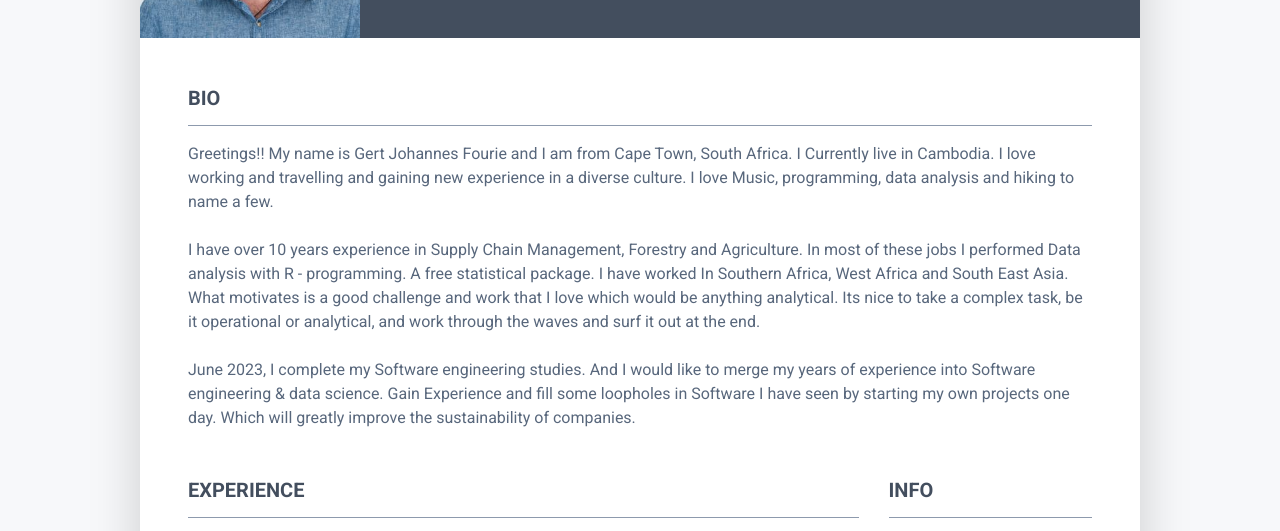
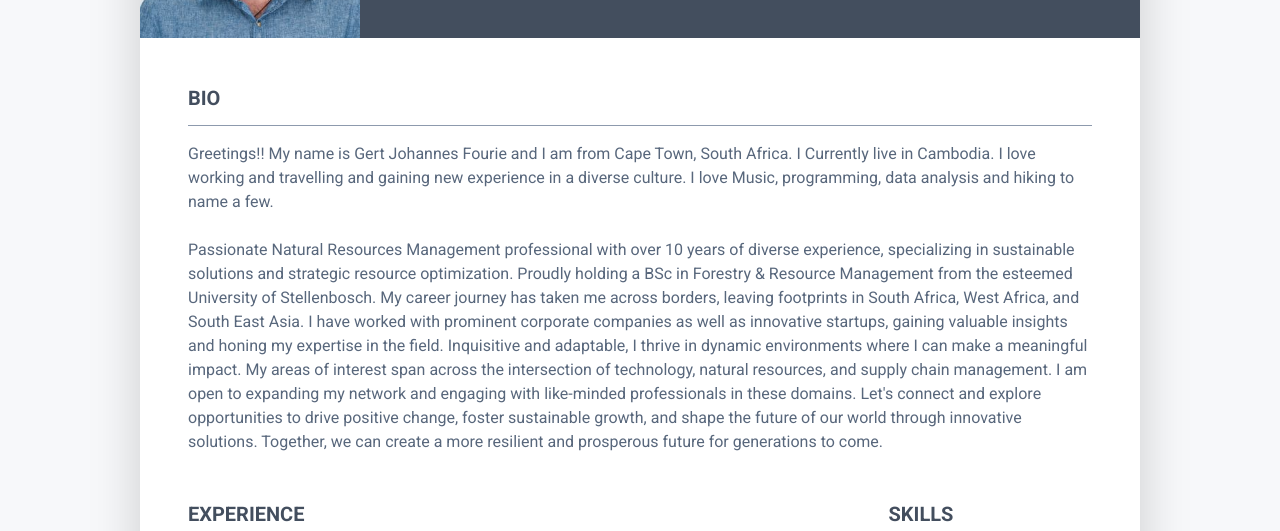
Before and after one commit to GJprocode/LiakCV, a plain HTML site: page index.html in a window 1280 px wide. Shown: the part 212-743 px from the top of the page. Drawn offline with Linux system fonts and the light colour scheme.

Commit message:
Update index.html

```diff
--- a/index.html
+++ b/index.html
@@ -63,18 +63,20 @@ text-decoration: underline;
                             a diverse culture. I love Music, programming, data analysis and hiking to name a few.
                             <br>
                             <br>
-                            I have over 10 years experience in Supply Chain Management, Forestry and Agriculture.
-                            In most of these jobs I performed Data analysis with R - programming. A free statistical
-                            package. I have worked In Southern Africa, West Africa and South East Asia.<br>
-                            What motivates is a good challenge and work that I love which would be anything analytical.
-                            Its nice to take a complex task, be it operational or analytical, and work through the waves
-                            and surf it out at the end.
-                            <br>
-                            <br>
-                            June 2023,  I complete my Software engineering studies.
-                            And I would like to merge my years of experience into Software engineering & data science.
-                            Gain Experience and fill some loopholes in Software I have seen by starting my own projects one day. Which
-                            will greatly improve the sustainability of companies. </p>
+                           	Passionate Natural Resources Management professional with over 10 years of diverse experience,
+				specializing in sustainable solutions and strategic resource optimization.
+				Proudly holding a BSc in Forestry & Resource Management from the esteemed University of Stellenbosch.
+
+				My career journey has taken me across borders, leaving footprints in South Africa, West Africa, and South East Asia.
+				I have worked with prominent corporate companies as well as innovative startups, gaining valuable insights and honing
+				my expertise in the field.
+
+				Inquisitive and adaptable, I thrive in dynamic environments where I can make a meaningful impact.
+				My areas of interest span across the intersection of technology, natural resources, and supply chain management.
+				I am open to expanding my network and engaging with like-minded professionals in these domains.
+
+				Let's connect and explore opportunities to drive positive change, foster sustainable growth, and shape the future
+				of our world through innovative solutions. Together, we can create a more resilient and prosperous future for generations to come. </p>
 				    </div>
 			    </section>
 			    <div class="row">
@@ -148,7 +150,7 @@ text-decoration: underline;
 				    </div>
 				    <div class="col-lg-3">
 					    <section class="resume-section skills-section mb-5">
-						    <h2 class="resume-section-title text-uppercase font-weight-bold pb-3 mb-3">Info</h2>
+						    <h2 class="resume-section-title text-uppercase font-weight-bold pb-3 mb-3">SKills</h2>
 						    <div class="resume-section-content">
 						        <div class="resume-skill-item">
 							        <h4 class="resume-skills-cat font-weight-bold"> Programming</h4>
@@ -222,10 +224,8 @@ text-decoration: underline;
 						            <ul class="list-inline">
 							            <li class="list-inline-item"><span class="badge badge-light">Hiking</span></li>
 							            <li class="list-inline-item"><span class="badge badge-light">Music</span></li>
-							            <li class="list-inline-item"><span class="badge badge-light">DJ</span></li>
 							            <li class="list-inline-item"><span class="badge badge-light">Nature</span></li>
 							            <li class="list-inline-item"><span class="badge badge-light">Late nights grafting</span></li>
-							            <li class="list-inline-item"><span class="badge badge-light">Surfing & the Sea</span></li>
 							            <li class="list-inline-item"><span class="badge badge-light">Exploring and traveling</span></li>
 						            </ul>
 						        </div>
```
